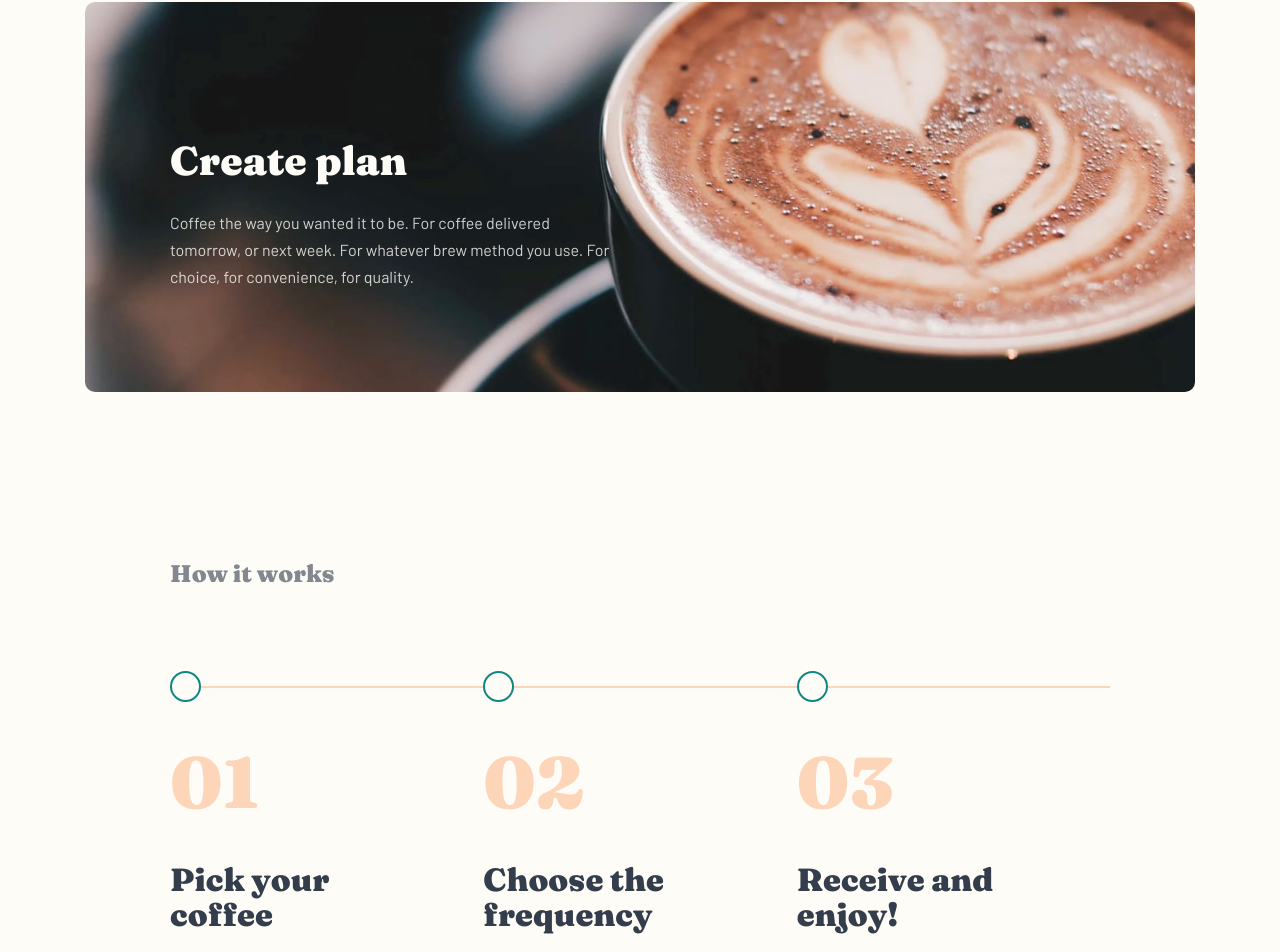
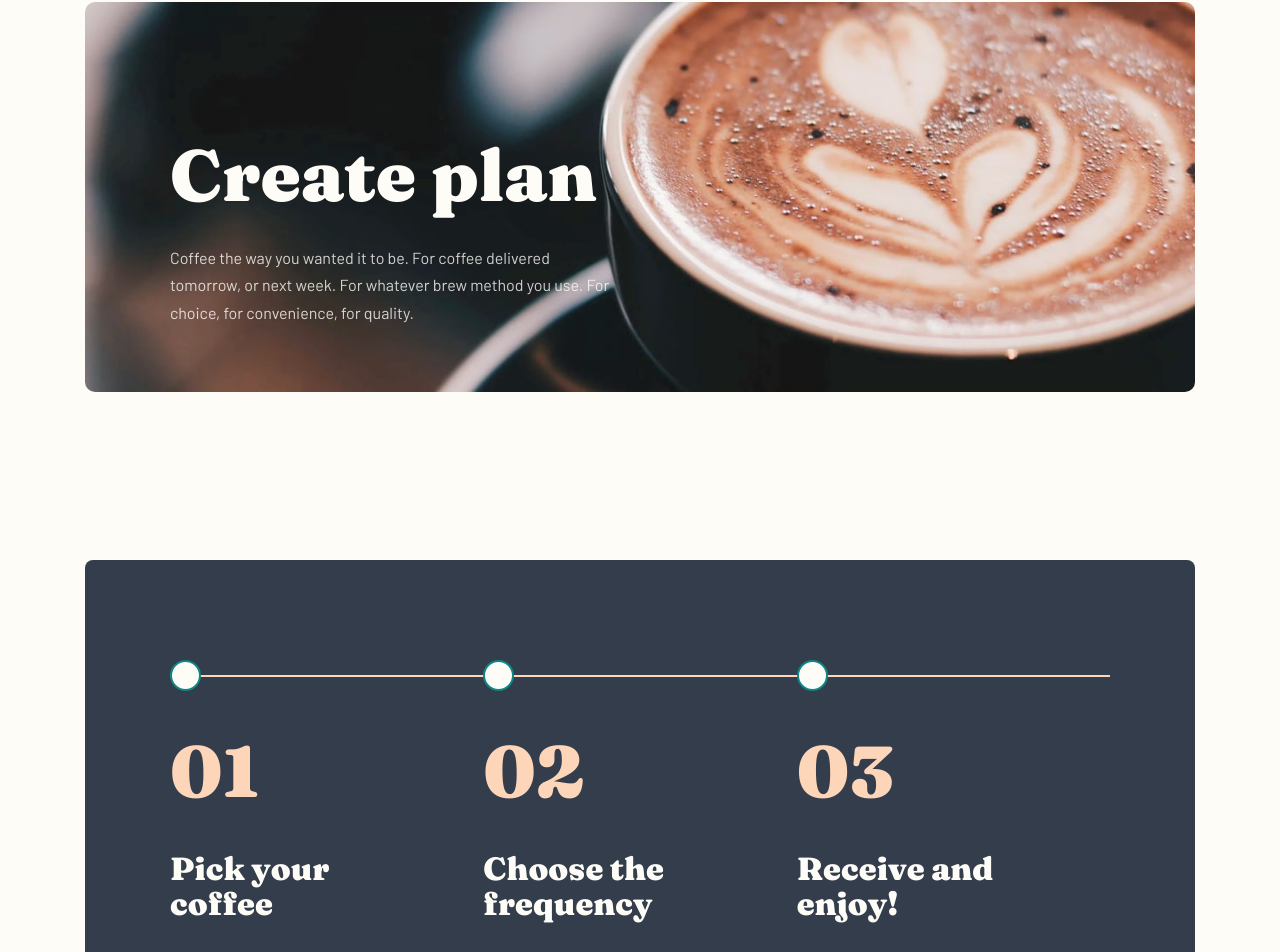
Before and after one commit to CHR-onicles/fm-challenge-coffeeroasters, a React (Create React App) app: page /create-plan in a window 1280 px wide. Shown: the part 111-1063 px from the top of the page. Built offline with nearby package versions, Linux system fonts and the light colour scheme.

Commit message:
WIP: Added variant style to HowItWorks component

```diff
--- a/src/components/layout/BaseHero/BaseHero.module.scss
+++ b/src/components/layout/BaseHero/BaseHero.module.scss
@@ -8,7 +8,7 @@
   --base-hero-body-text-align: center;
 
   --base-hero-title-spacing-bottom: #{toRem(24px)};
-  --base-hero-title-text-size: #{toRem(28px)};
+  --base-hero-title-text-size: #{toRem(40px)};
 
   --base-hero-text-size: #{toRem(15px)};
 
@@ -48,18 +48,16 @@
     --base-hero-body-width: 49ch;
     --base-hero-body-text-align: left;
 
-    --base-hero-title-text-size: #{toRem(32px)};
-
     &__body {
       left: var(--content-spacing-horizontal);
     }
   }
 
   @include media-breakpoint(lg) {
-    --base-hero-spacing-top: #{toRem(137px)};
+    --base-hero-spacing-top: #{toRem(134px)};
     --base-hero-spacing-bottom: #{toRem(168px)};
 
-    --base-hero-title-text-size: #{toRem(40px)};
+    --base-hero-title-text-size: #{toRem(72px)};
 
     --base-hero-text-size: #{toRem(16px)};
   }
--- a/src/components/layout/BaseHowItWorks/BaseHowItWorks.module.scss
+++ b/src/components/layout/BaseHowItWorks/BaseHowItWorks.module.scss
@@ -5,6 +5,9 @@
 
   --howItWorks-title-size: #{toRem(24px)};
   --howItWorks-title-spacing-bottom: #{toRem(80px)};
+
+  --howItWorks-card-spacing-vertical: #{toRem(80px)};
+  --howItWorks-card-spacing-horizontal: 0;
 
   --howItWorks-list-spacing-top: #{toRem(79px)};
   --howItWorks-list-spacing: #{toRem(56px)};
@@ -73,10 +76,32 @@
     text-align: left;
   }
 
+  &[data-variant="dark"] {
+    .how-it-works {
+      &__card {
+        background-color: var(--dark-color-2);
+
+        > div {
+          padding: var(--howItWorks-card-spacing-vertical) var(--howItWorks-card-spacing-horizontal);
+        }
+      }
+
+      &__item {
+        h3,
+        p {
+          color: var(--neutral-color-1);
+        }
+      }
+    }
+  }
+
   @include media-breakpoint(md) {
     --howItWorks-spacing-bottom: #{toRem(144px)};
 
     --howItWorks-title-spacing-bottom: #{toRem(40px)};
+
+    --howItWorks-card-spacing-vertical: #{toRem(97px)};
+    --howItWorks-card-spacing-horizontal: #{toRem(40px)};
 
     --howItWorks-list-spacing: 0;
 
@@ -143,6 +168,9 @@
 
     --howItWorks-title-spacing-bottom: #{toRem(80px)};
 
+    --howItWorks-card-spacing-vertical: #{toRem(100px)};
+    --howItWorks-card-spacing-horizontal: 0;
+
     --howItWorks-item-title-size: #{toRem(32px)};
     --howItWorks-item-title-spacing-bottom: #{toRem(42px)};
     --howItWorks-item-text-size: #{toRem(16px)};
--- a/src/components/layout/BaseHowItWorks/BaseHowItWorks.tsx
+++ b/src/components/layout/BaseHowItWorks/BaseHowItWorks.tsx
@@ -8,15 +8,21 @@ import styles from './BaseHowItWorks.module.scss';
 
 interface IBaseHowItWorksProps {
   steps: IWorkingStep[];
-  isDark?: boolean;
+  variant?: string;
+  withTitle?: boolean;
+  withCTA?: boolean;
 }
 
-const BaseHowItWorks = ({ steps, isDark = false }: IBaseHowItWorksProps) => {
+const BaseHowItWorks = ({ steps, variant = 'default', withTitle = true, withCTA = true }: IBaseHowItWorksProps) => {
   return (
-    <section className={ styles['how-it-works'] } data-variant={ isDark ? 'dark' : '' }>
+    <section className={ styles['how-it-works'] } data-variant={ variant }>
       <div className="container">
         <BaseCard customClasses={ styles['how-it-works__card'] }>
-          <h2 className={ styles['how-it-works__title'] }>How it works</h2>
+          {
+            withTitle ? (
+              <h2 className={ styles['how-it-works__title'] }>How it works</h2>
+            ) : null
+          }
 
           {
             steps.length
@@ -40,7 +46,11 @@ const BaseHowItWorks = ({ steps, isDark = false }: IBaseHowItWorksProps) => {
             )
           }
 
-          <Link to="/" className={ `${styles['how-it-works__cta']} | btn` }>Create your plan</Link>
+          {
+            withCTA ? (
+              <Link to="/" className={ `${styles['how-it-works__cta']} | btn` }>Create your plan</Link>
+            ) : null
+          }
         </BaseCard>
       </div>
     </section>
--- a/src/views/CreatePlan/CreatePlan.tsx
+++ b/src/views/CreatePlan/CreatePlan.tsx
@@ -43,7 +43,12 @@ const Subscribe = () => {
           <Fragment>
             <BaseHero content={ pageContent[0] }/>
 
-            <BaseHowItWorks steps={ workingSteps } />
+            <BaseHowItWorks
+              steps={ workingSteps }
+              variant="dark"
+              withTitle= { false }
+              withCTA={ false }
+            />
           </Fragment>
         ) : null
       }
```
